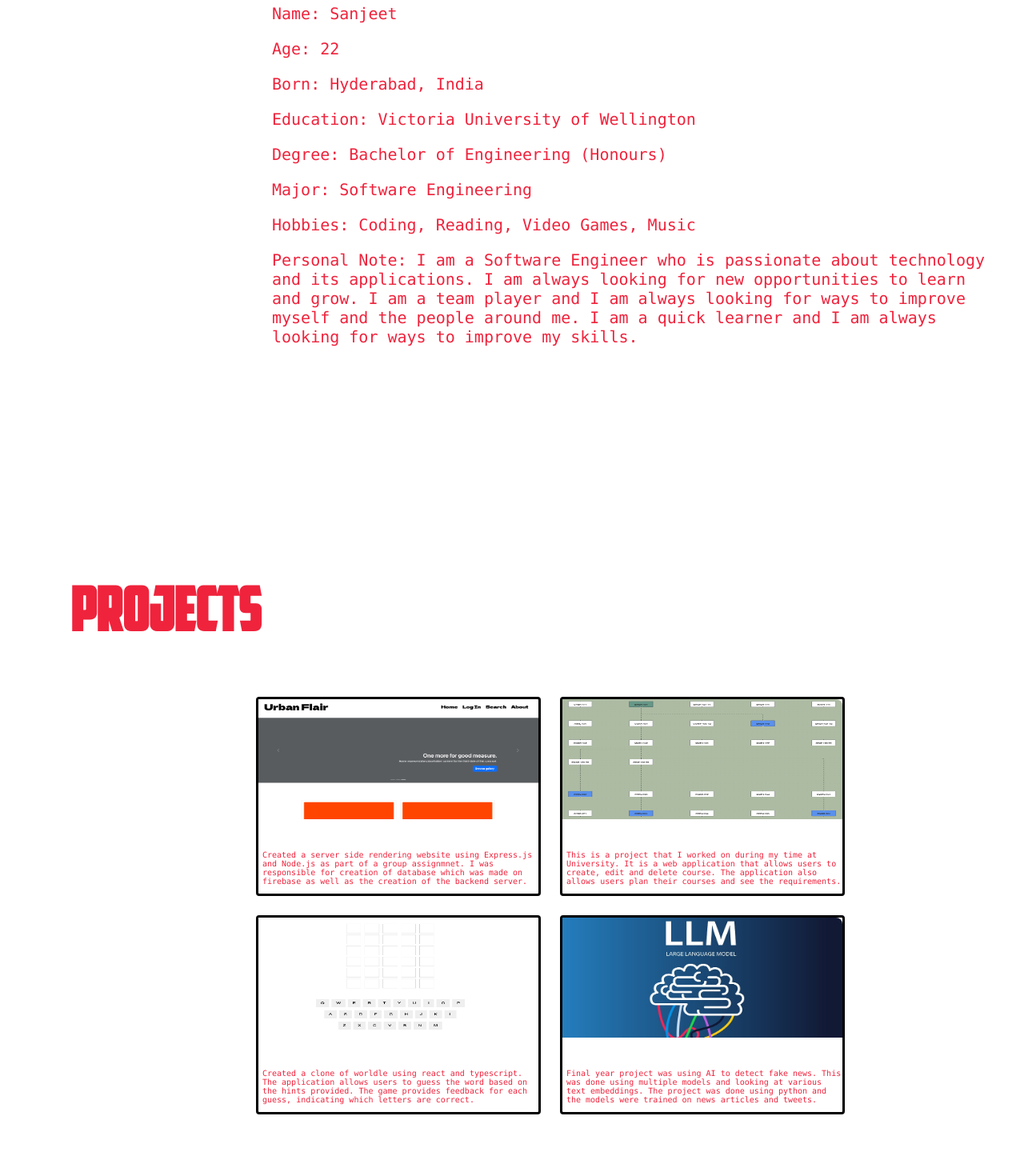
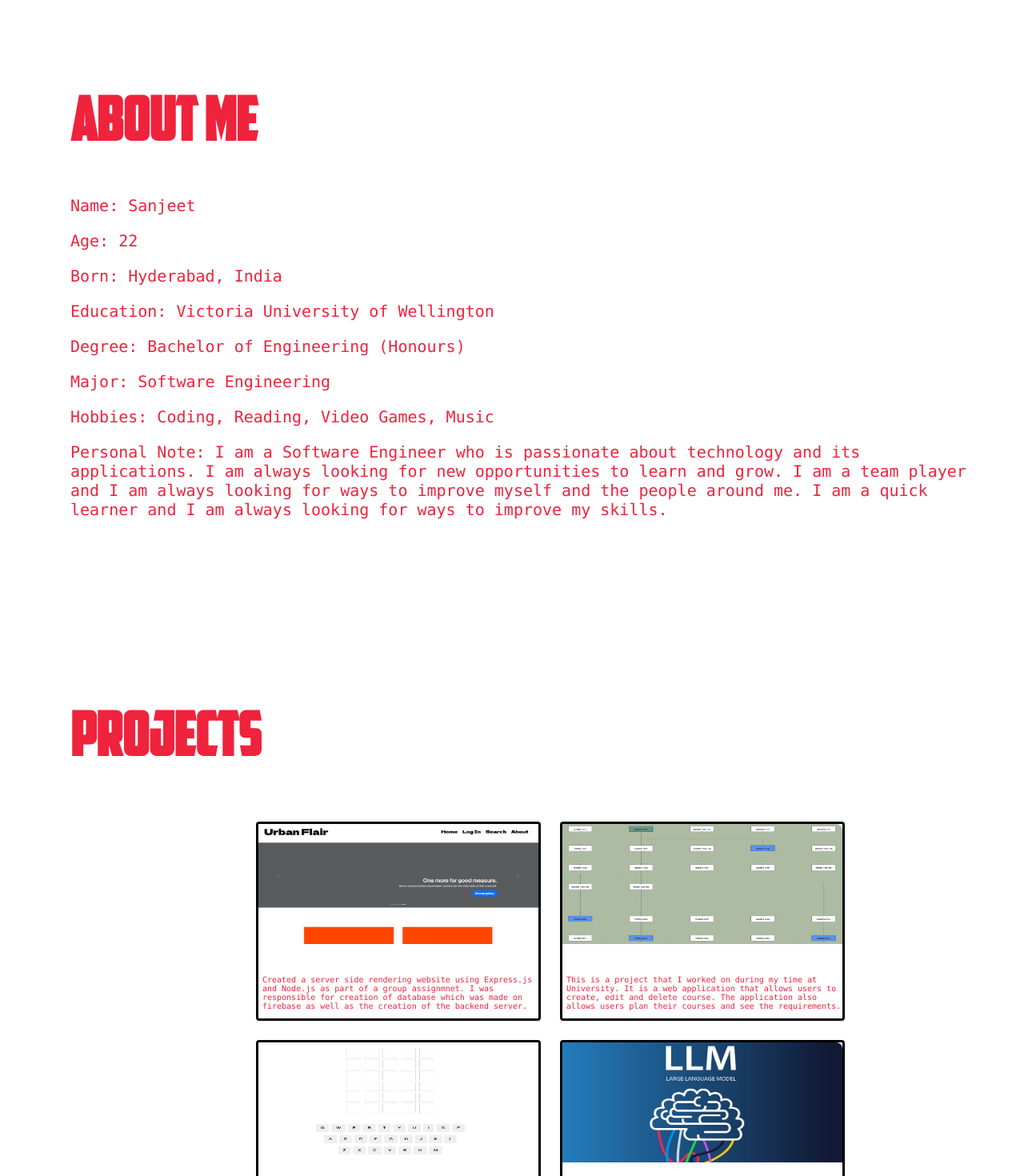
Before and after one commit to sanjeetsamuel/website, a React (Vite) app: page / in a window 1280 px wide. Shown: the part 1100-2570 px from the top of the page at 80% size. Built offline with nearby package versions, Linux system fonts and the light colour scheme; a small style sheet from the web is missing.

Commit message:
fixing sizes

```diff
--- a/src/index.css
+++ b/src/index.css
@@ -82,8 +82,8 @@ li {
 .about-container {
   justify-content: left;
   align-items: left;
-  margin-top: 20%;
-  margin-left : 25%;
+  margin-top: 40%;
+  margin-left : 4%;
   background-color: white;
   height: 100%;
 }
@@ -105,7 +105,7 @@ li {
 .projects-container {
   justify-content: left;
   align-items: left;
-  margin-top: 25%;
+  margin-top: 20%;
   margin-left : 4%;
   background-color: white;
   height: 100%;
```
